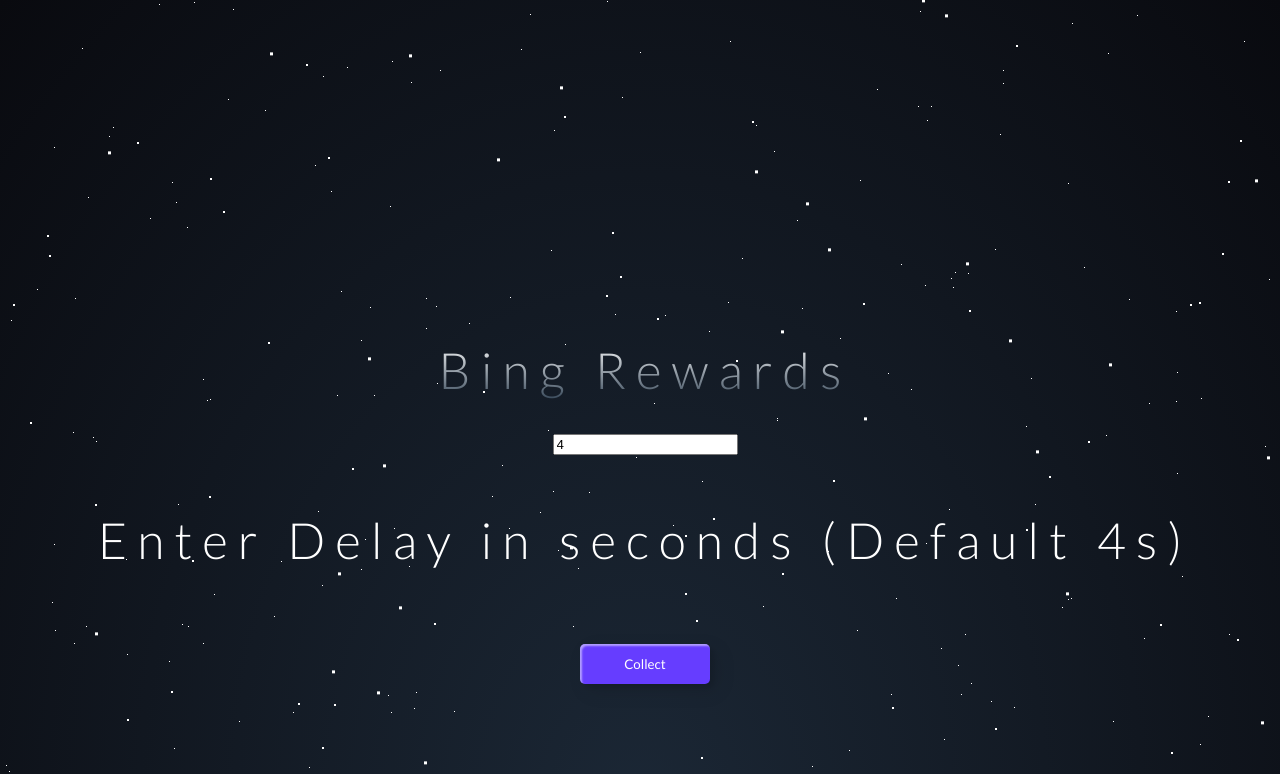
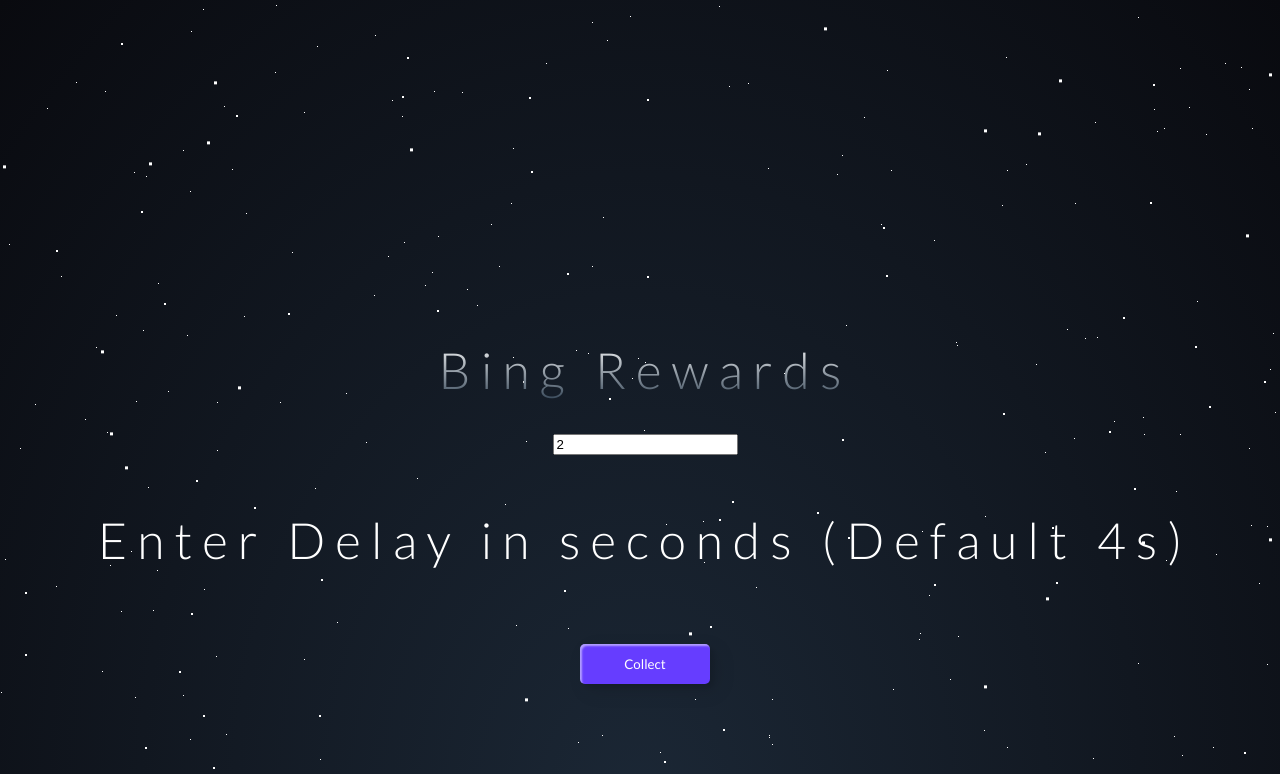
Before and after one commit to dark-shadowblade/Bing999000, a plain HTML site: page Index.html in a window 1280 px wide. Shown: the top 774 px of the page. Drawn offline with nearby package versions, Linux system fonts and the light colour scheme; files that its build step writes are made by us from their sources.

Commit message:
Update Index.html
Hh

```diff
--- a/Index.html
+++ b/Index.html
@@ -60,7 +60,7 @@
 
       <div class="inp">
 
-        <input type="number" id="userInput" placeholder="Enter a value" value="4"/>
+        <input type="number" id="userInput" placeholder="Enter a value" value="2"/>
 
         <p id="#warn">Enter Delay in seconds (Default 4s)</p>
 
```
